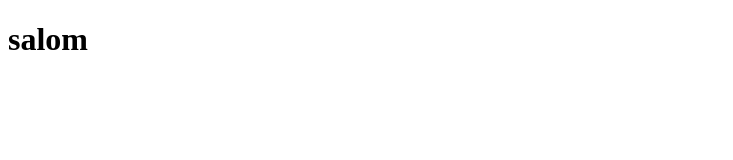
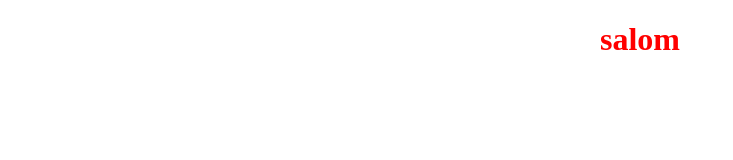
Before and after one commit to sirojiddinshoakbarov/loyiha-2, a plain HTML site: page index.html in a window 1280 px wide. Shown: the whole page, without its empty margins (0-733 px from the left). Drawn offline with Linux system fonts and the light colour scheme.

Commit message:
vs code ishlar qo'shildi

```diff
--- a/index.css
+++ b/index.css
@@ -0,0 +1,4 @@
+h1 {
+    text-align: center;
+    color:red;
+}
--- a/index.html
+++ b/index.html
@@ -4,6 +4,7 @@
     <meta charset="UTF-8">
     <meta name="viewport" content="width=device-width, initial-scale=1.0">
     <title>Document</title>
+    <link rel="stylesheet" href="index.css">
 </head>
 <body>
     <h1>salom</h1>
```
